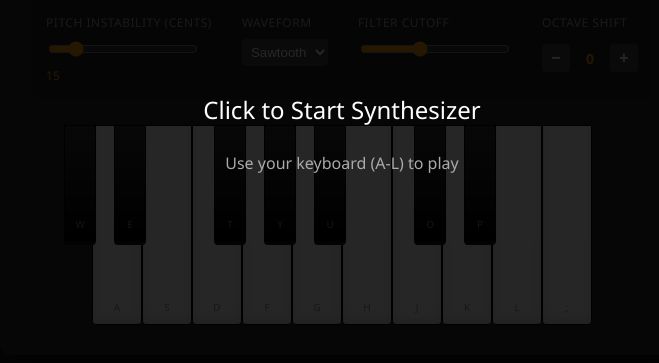
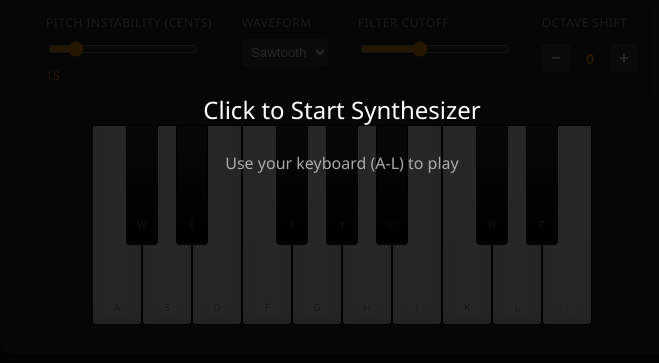
Before and after one commit to chris-lep/uncertain-keys, a plain HTML site: page index.html in a window 1280 px wide. Shown: the part 267-630 px from the top of the page, without its empty margins (298-957 px from the left). Drawn offline with Linux system fonts and the light colour scheme.

Commit message:
fix interface issue

```diff
--- a/css/style.css
+++ b/css/style.css
@@ -83,6 +83,9 @@ select {
     display: flex;
     justify-content: center;
     margin-top: 10px;
+    width: fit-content;
+    margin-left: auto;
+    margin-right: auto;
 }
 
 .key {
```
